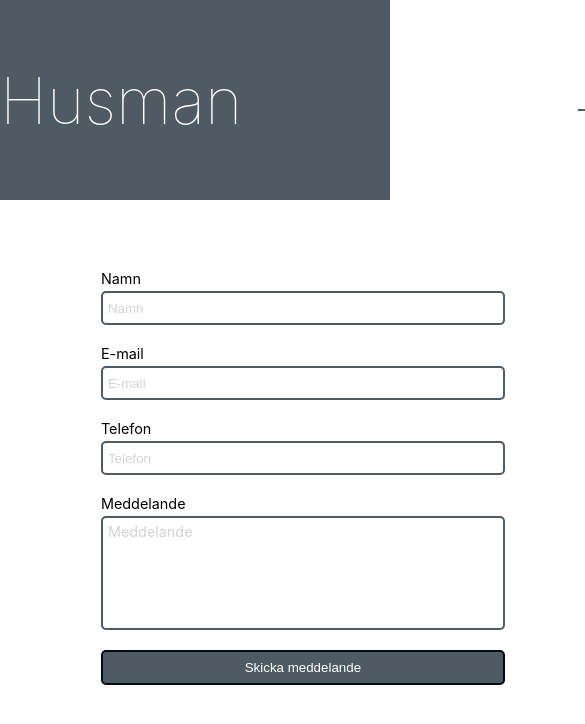
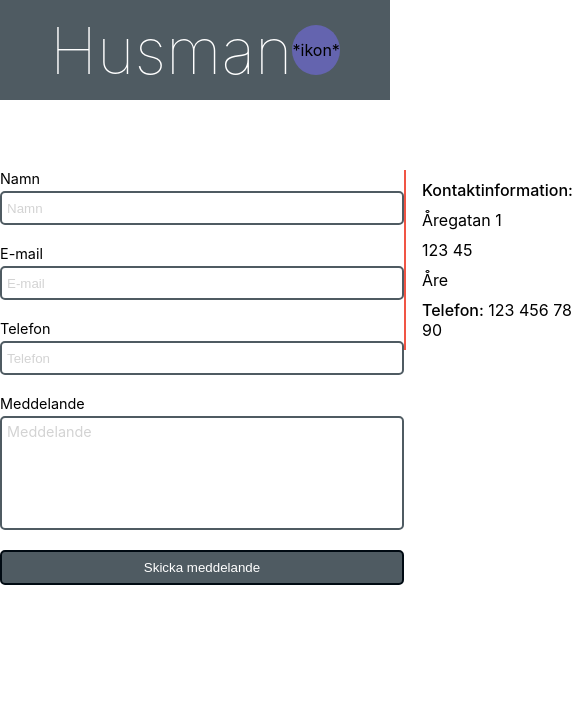
Before and after one commit to NikolaSalamurovic/Husman-Reactproject, a React (Create React App) app: page /Contact in a window 390 px wide. Shown: the top 724 px of the page, 585 px wide, since content can reach past the window. Built offline with nearby package versions, Linux system fonts and the light colour scheme.

Commit message:
mobile menu toggle concept complete

```diff
--- a/src/components/Contact/Contact.tsx
+++ b/src/components/Contact/Contact.tsx
@@ -159,7 +159,7 @@ export function Contact() {
         <p>Åregatan 1</p>
         <p>123 45</p>
         <p>Åre</p>
-        <p><span className="bold">Telefon:</span> 08 123 456 78</p>
+        <p><span className="bold">Telefon:</span> 123 456 78 90</p>
       </div>
 
     </div>
--- a/src/components/Contact/style.css
+++ b/src/components/Contact/style.css
@@ -2,7 +2,7 @@
   display: -webkit-box;
   display: -ms-flexbox;
   display: flex;
-  width: 1000px;
+  max-width: 1000px;
   margin: 70px auto 0;
   -ms-flex-pack: distribute;
       justify-content: space-around;
--- a/src/components/Contact/style.scss
+++ b/src/components/Contact/style.scss
@@ -1,6 +1,6 @@
 .container {
     display: flex;
-    width: 1000px;
+    max-width: 1000px;
     margin: 70px auto 0;
     justify-content: space-around;
     .sentMessage {
--- a/src/components/Layout/Layout.tsx
+++ b/src/components/Layout/Layout.tsx
@@ -1,8 +1,21 @@
+import { useState } from "react";
 import { Outlet } from "react-router-dom";
 import { StyledLink } from "../StyledComponents/StyledLink";
 import "./layout.css";
 
 export function Layout() {
+  const [openMenu, setOpenMenu] = useState("mobileMenuDeactive")
+
+  function toggleClass() {
+    if(openMenu === "mobileMenuDeactive") {
+      setOpenMenu("mobileMenuActive");
+    } else {
+      setOpenMenu("mobileMenuDeactive");
+    };
+    console.log(openMenu);
+
+  }
+
   return (
     <>
       <header>
@@ -27,6 +40,26 @@ export function Layout() {
               </StyledLink>
             </ul>
           </nav>
+          <p className="tempIcon" onClick={toggleClass}>*ikon*</p>
+          <div className={openMenu}>
+            <ul>
+              <StyledLink to="/">
+                <li>Home</li>
+              </StyledLink>
+              <StyledLink to="/Booking">
+                <li>Booking</li>
+              </StyledLink>
+              <StyledLink to="/Contact">
+                <li>Contact</li>
+              </StyledLink>
+              <StyledLink to="/Admin">
+                <li>Admin</li>
+              </StyledLink>
+              <StyledLink to="/About">
+                <li>About us</li>
+              </StyledLink>
+            </ul>
+          </div>
         </div>
       </header>
       <main>
--- a/src/components/Layout/layout.css
+++ b/src/components/Layout/layout.css
@@ -14,7 +14,7 @@ header div {
   -webkit-box-align: center;
       -ms-flex-align: center;
           align-items: center;
-  width: 1000px;
+  max-width: 1000px;
   height: 100%;
   margin: 0 auto;
 }
@@ -23,7 +23,7 @@ header div h1 {
   color: white;
   font-weight: 100;
   font-size: 4rem;
-  margin: 0;
+  margin: 0 0 0 50px;
   padding: 0;
 }
 
@@ -51,4 +51,48 @@ header div nav ul li {
 header div nav ul li:hover {
   border-bottom: 2px solid #b71c1c;
 }
+
+.tempIcon {
+  display: none;
+}
+
+.mobileMenuDeactive {
+  display: none;
+}
+
+.mobileMenuActive {
+  display: block;
+}
+
+@media screen and (max-width: 768px) {
+  header {
+    height: 100px;
+  }
+  header nav {
+    display: none;
+  }
+  header .tempIcon {
+    display: block;
+    margin: 0 50px 0 0;
+    height: 50px;
+    width: 50px;
+    border-radius: 50%;
+    background-color: #6464af;
+    display: -webkit-box;
+    display: -ms-flexbox;
+    display: flex;
+    -webkit-box-pack: center;
+        -ms-flex-pack: center;
+            justify-content: center;
+    -webkit-box-align: center;
+        -ms-flex-align: center;
+            align-items: center;
+    -webkit-transition: ease-in-out 250ms;
+    transition: ease-in-out 250ms;
+    cursor: pointer;
+  }
+  header .tempIcon:hover {
+    background-color: red;
+  }
+}
 /*# sourceMappingURL=layout.css.map */
--- a/src/components/Layout/layout.scss
+++ b/src/components/Layout/layout.scss
@@ -1,4 +1,3 @@
-
 header {
     background-color: #4f5b62;
     margin: 0;
@@ -7,14 +6,14 @@ header {
         display: flex;
         justify-content: space-between;
         align-items: center;
-        width: 1000px;
+        max-width: 1000px;
         height: 100%;
         margin: 0 auto;
         h1 {
             color: white;
             font-weight: 100;
             font-size: 4rem;
-            margin: 0;
+            margin: 0 0 0 50px;
             padding: 0;
         }
         nav {
@@ -36,5 +35,40 @@ header {
             }
         }
     }
+}
 
+.tempIcon {
+    display: none;
 }
+
+.mobileMenuDeactive {
+    display: none;
+}
+.mobileMenuActive {
+    display: block;
+}
+
+@media screen and (max-width: 768px) {
+    header {
+        height: 100px;
+        nav {
+            display: none;
+        }
+        .tempIcon {
+            display: block;
+            margin: 0 50px 0 0;
+            height: 50px;
+            width: 50px;
+            border-radius: 50%;
+            background-color: rgb(100, 100, 175);
+            display: flex;
+            justify-content: center;
+            align-items: center;
+            transition: ease-in-out 250ms;
+            cursor: pointer;
+            &:hover {
+                background-color: red;
+            }
+        }
+    }
+  }
```
Also changed, not shown: 2 other files (tests, documents, lock files or other folders).
